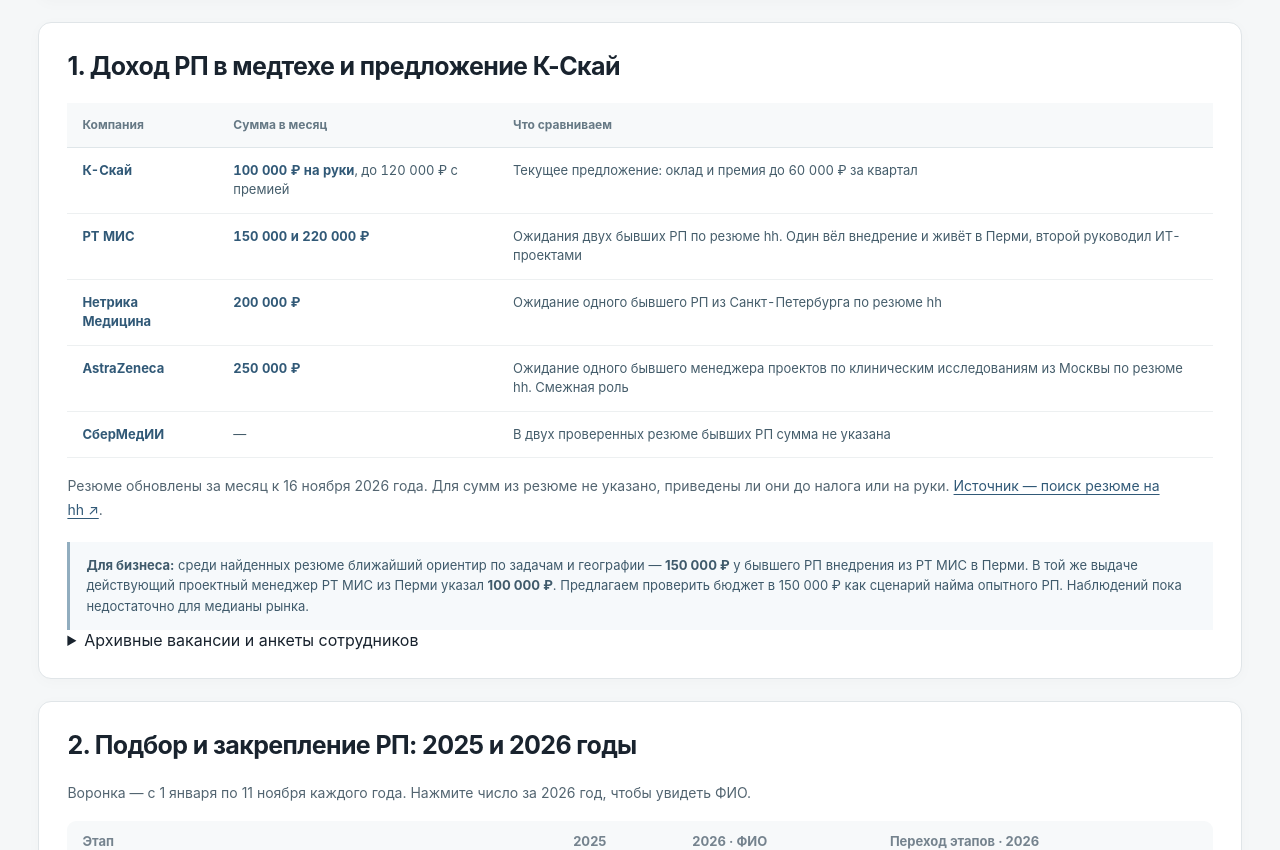
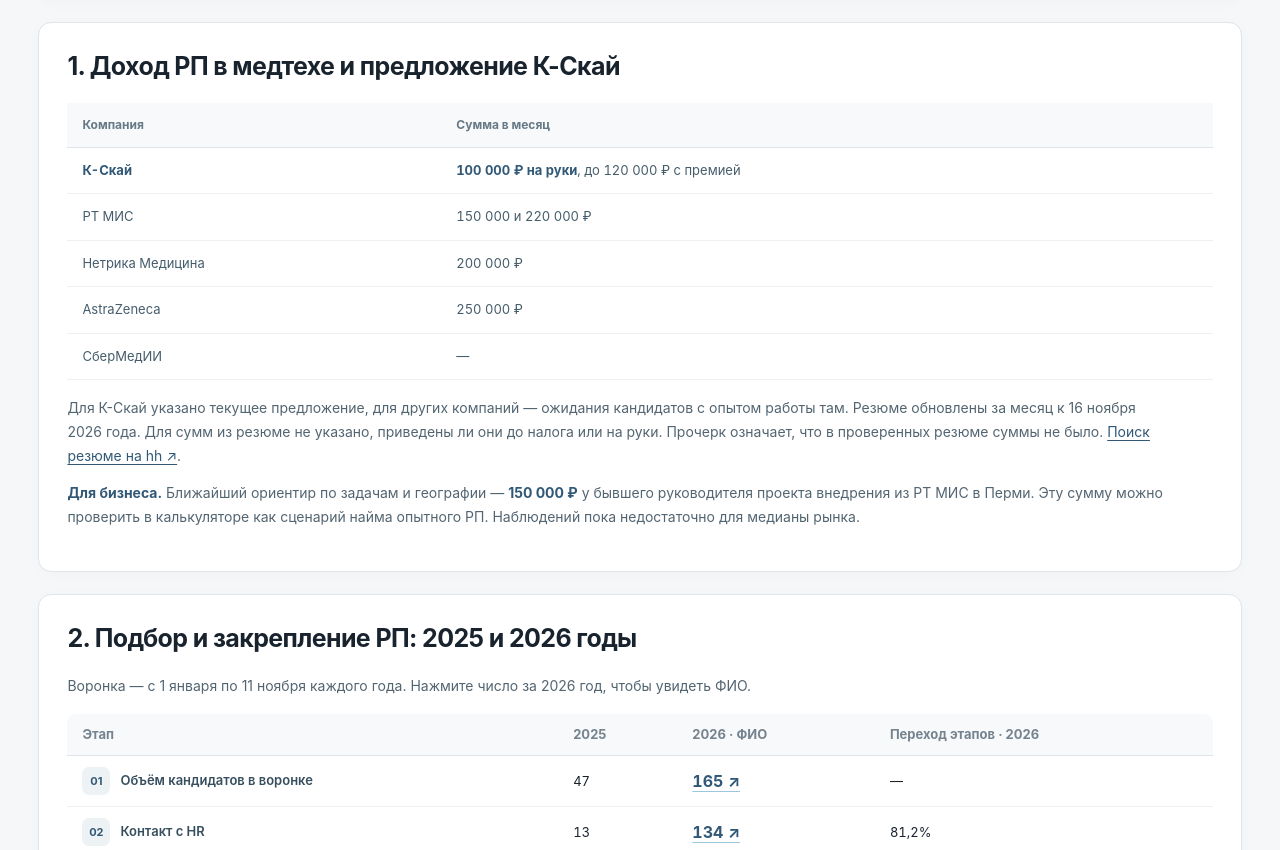
Before and after one commit to mvsoldatova99-lang/kskai-rp-analytics, a plain HTML site: page index.html in a window 1280 px wide. Shown: the part 714-1564 px from the top of the page. Drawn offline with Linux system fonts and the light colour scheme.

Commit message:
Оставить два столбца в таблице доходов РП

```diff
--- a/index.html
+++ b/index.html
@@ -1630,16 +1630,15 @@ renderDecision();
 </tbody></table></div>
 </section>
 <section class="panel research-block" aria-labelledby="market-title"><h2 id="market-title">1. Доход РП в медтехе и предложение К-Скай</h2>
-<div class="table-scroll"><table class="research-table"><thead><tr><th scope="col">Компания</th><th scope="col">Сумма в месяц</th><th scope="col">Что сравниваем</th></tr></thead><tbody>
-<tr><td><strong>К-Скай</strong></td><td><strong>100 000 ₽ на руки</strong>, до 120 000 ₽ с премией</td><td>Текущее предложение: оклад и премия до 60 000 ₽ за квартал</td></tr>
-<tr><td><strong>РТ МИС</strong></td><td><strong>150 000 и 220 000 ₽</strong></td><td>Ожидания двух бывших РП по резюме hh. Один вёл внедрение и живёт в Перми, второй руководил ИТ-проектами</td></tr>
-<tr><td><strong>Нетрика Медицина</strong></td><td><strong>200 000 ₽</strong></td><td>Ожидание одного бывшего РП из Санкт-Петербурга по резюме hh</td></tr>
-<tr><td><strong>AstraZeneca</strong></td><td><strong>250 000 ₽</strong></td><td>Ожидание одного бывшего менеджера проектов по клиническим исследованиям из Москвы по резюме hh. Смежная роль</td></tr>
-<tr><td><strong>СберМедИИ</strong></td><td>—</td><td>В двух проверенных резюме бывших РП сумма не указана</td></tr>
+<div class="table-scroll"><table class="research-table"><thead><tr><th scope="col">Компания</th><th scope="col">Сумма в месяц</th></tr></thead><tbody>
+<tr><td><strong>К-Скай</strong></td><td><strong>100 000 ₽ на руки</strong>, до 120 000 ₽ с премией</td></tr>
+<tr><td>РТ МИС</td><td>150 000 и 220 000 ₽</td></tr>
+<tr><td>Нетрика Медицина</td><td>200 000 ₽</td></tr>
+<tr><td>AstraZeneca</td><td>250 000 ₽</td></tr>
+<tr><td>СберМедИИ</td><td>—</td></tr>
 </tbody></table></div>
-<p class="research-paragraph">Резюме обновлены за месяц к 16 ноября 2026 года. Для сумм из резюме не указано, приведены ли они до налога или на руки. <a href="https://hh.ru/search/resume" target="_blank" rel="noopener">Источник — поиск резюме на hh ↗</a>.</p>
-<p class="research-takeaway"><strong>Для бизнеса:</strong> среди найденных резюме ближайший ориентир по задачам и географии — <strong>150 000 ₽</strong> у бывшего РП внедрения из РТ МИС в Перми. В той же выдаче действующий проектный менеджер РТ МИС из Перми указал <strong>100 000 ₽</strong>. Предлагаем проверить бюджет в 150 000 ₽ как сценарий найма опытного РП. Наблюдений пока недостаточно для медианы рынка.</p>
-<details class="market-sample"><summary>Архивные вакансии и анкеты сотрудников</summary><p>По РТ МИС и AstraZeneca приведены суммы из анкет сотрудников Dream Job за 2025 год. Состав выплат неизвестен. По РТ-МедТех и Инконсалту приведены суммы из поисковой выдачи по архивным вакансиям hh. Налогообложение и состав выплат не подтверждены.</p><ul><li>РТ МИС, РП: 80 000–130 000 ₽ на руки, среднее 105 000 ₽ по 6 анкетам. В Перми: 75 000–150 000 ₽, среднее 113 000 ₽ по 3 анкетам.</li><li>AstraZeneca, менеджер проектов: 180 000 ₽ на руки по одной анкете.</li><li>В выдаче hh: РТ-МедТех от 200 000 ₽, Инконсалт до 210 000 ₽.</li><li><a href="https://dreamjob.ru/employers/114980/zarplata" target="_blank" rel="noopener noreferrer">РТ МИС — зарплаты по компании ↗</a></li><li><a href="https://dreamjob.ru/employers/114980/zarplata/perm" target="_blank" rel="noopener noreferrer">РТ МИС — Пермь ↗</a></li><li><a href="https://dreamjob.ru/employers/98882/zarplata?page=2" target="_blank" rel="noopener noreferrer">AstraZeneca — зарплаты по должностям ↗</a></li><li><a href="https://hh.ru/vacancy/129159815" target="_blank" rel="noopener noreferrer">РТ-МедТех — руководитель проектов ↗</a></li><li><a href="https://hh.ru/vacancy/118463849" target="_blank" rel="noopener noreferrer">Инконсалт — руководитель проектов (MedTech, B2G) ↗</a></li></ul></details>
+<p class="research-paragraph">Для К-Скай указано текущее предложение, для других компаний — ожидания кандидатов с опытом работы там. Резюме обновлены за месяц к 16 ноября 2026 года. Для сумм из резюме не указано, приведены ли они до налога или на руки. Прочерк означает, что в проверенных резюме суммы не было. <a href="https://hh.ru/search/resume" target="_blank" rel="noopener">Поиск резюме на hh ↗</a>.</p>
+<p class="research-paragraph"><strong>Для бизнеса.</strong> Ближайший ориентир по задачам и географии — <strong>150 000 ₽</strong> у бывшего руководителя проекта внедрения из РТ МИС в Перми. Эту сумму можно проверить в калькуляторе как сценарий найма опытного РП. Наблюдений пока недостаточно для медианы рынка.</p>
 </section>
 <section class="panel research-block" aria-labelledby="funnel-title"><h2 id="funnel-title">2. Подбор и закрепление РП: 2025 и 2026 годы</h2>
 <p class="research-paragraph">Воронка — с 1 января по 11 ноября каждого года. Нажмите число за 2026 год, чтобы увидеть ФИО.</p>
```
